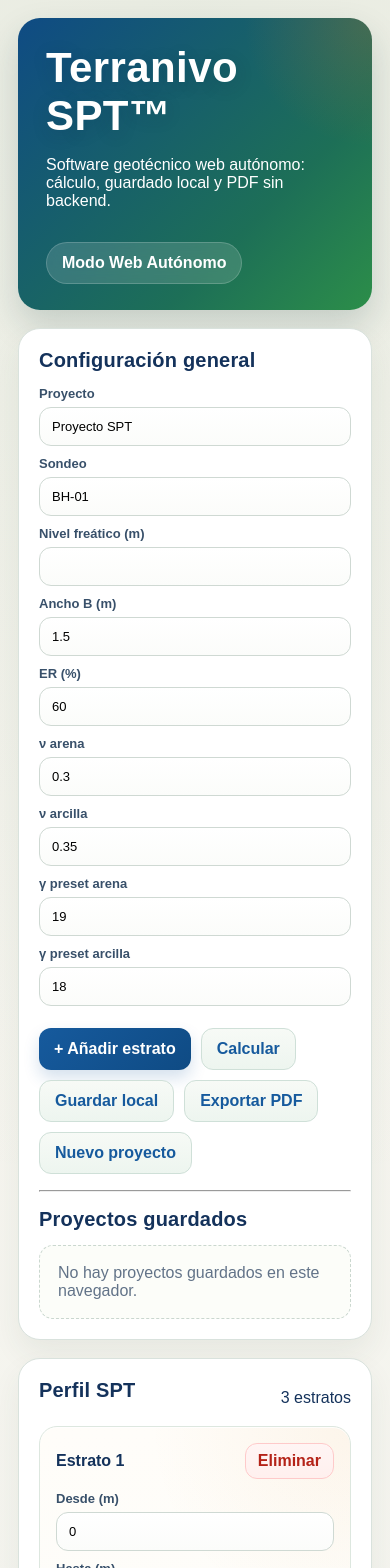
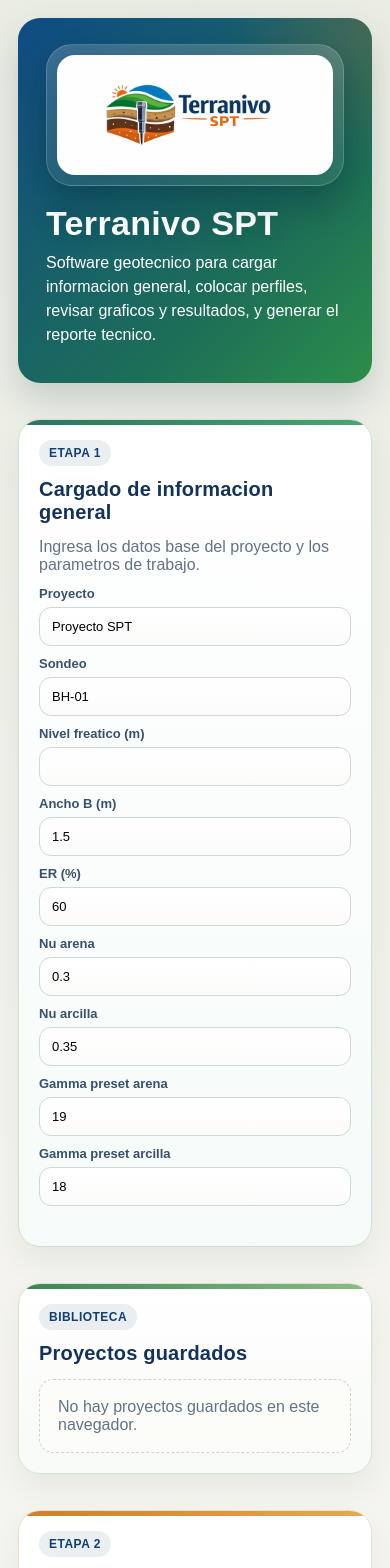
Before and after one commit to amariovp20-stack/terranivo-spt, a React (Vite) app in the folder frontend/: page / in a window 390 px wide. Shown: the top 1568 px of the page. Built offline with nearby package versions, Linux system fonts and the light colour scheme.

Commit message:
Improve staged UI and PDF export presentation

```diff
--- a/frontend/src/App.jsx
+++ b/frontend/src/App.jsx
@@ -22,8 +22,7 @@
   observations: '',
 })
 
-export default function App() {
-  const [config, setConfig] = useState({
+const initialConfig = {
   project: 'Proyecto SPT',
   borehole: 'BH-01',
   water_table: '',
@@ -33,14 +32,19 @@
   nu_clay: 0.35,
   gamma_preset_sand: 19.0,
   gamma_preset_clay: 18.0,
-  })
+}
 
-  const [layers, setLayers] = useState([
+const initialLayers = [
   layerTemplate(1, 0, 1.5, 'sand', 'SM', 8),
   layerTemplate(2, 1.5, 4.5, 'clay', 'CL', 12),
   layerTemplate(3, 4.5, 8.0, 'sand', 'SP', 22),
-  ])
+]
 
+const LOGO_PATH = '/terranivo-logo.jpeg'
+
+export default function App() {
+  const [config, setConfig] = useState(initialConfig)
+  const [layers, setLayers] = useState(initialLayers)
   const [result, setResult] = useState(null)
   const [error, setError] = useState('')
   const [saveMessage, setSaveMessage] = useState('')
@@ -93,9 +97,7 @@
   }
 
   const deleteLayer = (idx) => {
-    setLayers((prev) =>
-      prev.filter((x) => x.idx !== idx).map((x, i) => ({ ...x, idx: i + 1 }))
-    )
+    setLayers((prev) => prev.filter((x) => x.idx !== idx).map((x, i) => ({ ...x, idx: i + 1 })))
   }
 
   const calculate = () => {
@@ -161,7 +163,7 @@
   }
 
   const deleteProject = (projectId) => {
-    const ok = window.confirm('¿Deseas eliminar este proyecto local?')
+    const ok = window.confirm('Deseas eliminar este proyecto local?')
     if (!ok) return
 
     const updated = projects.filter((p) => p.id !== projectId)
@@ -170,57 +172,42 @@
   }
 
   const newProject = () => {
-    setConfig({
-      project: 'Proyecto SPT',
-      borehole: 'BH-01',
-      water_table: '',
-      footing_width_m: 1.5,
-      energy_ratio_percent: 60,
-      nu_sand: 0.3,
-      nu_clay: 0.35,
-      gamma_preset_sand: 19.0,
-      gamma_preset_clay: 18.0,
-    })
-
-    setLayers([
-      layerTemplate(1, 0, 1.5, 'sand', 'SM', 8),
-      layerTemplate(2, 1.5, 4.5, 'clay', 'CL', 12),
-      layerTemplate(3, 4.5, 8.0, 'sand', 'SP', 22),
-    ])
-
+    setConfig(initialConfig)
+    setLayers(initialLayers)
     setResult(null)
     setError('')
     setSaveMessage('')
   }
 
-  const downloadPdf = () => {
+  const downloadPdf = async () => {
     try {
       const computed = result || calculateSPT(payload)
       setResult(computed)
 
-      const doc = new jsPDF()
-      doc.setFontSize(18)
-      doc.text('Terranivo SPT™', 14, 18)
+      const doc = new jsPDF({
+        orientation: 'landscape',
+        unit: 'mm',
+        format: 'a4',
+      })
+      const logoDataUrl = await loadImageAsDataUrl(LOGO_PATH)
+      const reportDate = new Date().toLocaleDateString()
 
-      doc.setFontSize(11)
-      doc.text(`Proyecto: ${payload.config.project}`, 14, 28)
-      doc.text(`Sondeo: ${payload.config.borehole}`, 14, 34)
-      doc.text(`Fecha: ${new Date().toLocaleDateString()}`, 14, 40)
+      addPdfHeader(doc, logoDataUrl, payload, reportDate)
 
       autoTable(doc, {
-        startY: 48,
-        head: [['Parámetro', 'Valor']],
+        startY: 52,
+        head: [['Parametro', 'Valor']],
         body: [
-          ['Número de estratos', String(computed.summary.layer_count)],
+          ['Numero de estratos', String(computed.summary.layer_count)],
           ['Profundidad total', `${computed.summary.total_depth_m.toFixed(2)} m`],
           ['N60 promedio', computed.summary.n60_avg.toFixed(1)],
           ['(N1,60)* promedio', computed.summary.n160_avg.toFixed(1)],
           ['Es promedio', `${computed.summary.es_avg_mpa.toFixed(1)} MPa`],
-          ['ks promedio', `${computed.summary.ks_avg_mn_m3.toFixed(1)} MN/m³`],
+          ['ks promedio', `${computed.summary.ks_avg_mn_m3.toFixed(1)} MN/m3`],
           [
-            "φ' promedio",
+            "phi' promedio",
             computed.summary.phi_avg_deg !== null
-              ? `${computed.summary.phi_avg_deg.toFixed(1)}°`
+              ? `${computed.summary.phi_avg_deg.toFixed(1)} grados`
               : '-',
           ],
           [
@@ -230,31 +217,141 @@
               : '-',
           ],
         ],
+        theme: 'grid',
+        styles: {
+          fontSize: 10,
+          cellPadding: 3,
+          lineColor: [205, 214, 224],
+          lineWidth: 0.2,
+          textColor: [31, 41, 55],
+          overflow: 'linebreak',
+          valign: 'middle',
+        },
+        headStyles: {
+          fillColor: [15, 75, 132],
+          textColor: [255, 255, 255],
+          fontStyle: 'bold',
+        },
+        alternateRowStyles: {
+          fillColor: [247, 250, 252],
+        },
+        columnStyles: {
+          0: { cellWidth: 62, fontStyle: 'bold' },
+          1: { cellWidth: 58 },
+        },
+        margin: { top: 40, right: 14, bottom: 16, left: 14 },
+        didDrawPage: () => {
+          addPdfHeader(doc, logoDataUrl, payload, reportDate)
+          addPdfFooter(doc)
+        },
       })
 
       autoTable(doc, {
         startY: doc.lastAutoTable.finalY + 10,
-        head: [['#', 'Prof. (m)', 'Suelo', 'N60', '(N1,60)*', "φ'/Su", 'Es', 'ks']],
+        head: [['#', 'Prof. (m)', 'Suelo', 'N campo', 'N60', 'N60*', '(N1,60)*', "phi'/Su", 'Es', 'ks', 'Clasificacion']],
         body: computed.layers.map((x) => [
           String(x.idx),
           `${x.top.toFixed(2)}-${x.bottom.toFixed(2)}`,
           x.soil,
+          x.n_raw.toFixed(1),
           x.n60.toFixed(1),
+          x.n60_star.toFixed(1),
           x.n160_star.toFixed(1),
-          x.phi_deg !== null ? `${x.phi_deg.toFixed(1)}°` : `${x.su_kpa.toFixed(1)} kPa`,
-          x.es_mpa.toFixed(1),
-          x.ks_mn_m3.toFixed(1),
+          x.phi_deg !== null ? `${x.phi_deg.toFixed(1)} grados` : `${x.su_kpa.toFixed(1)} kPa`,
+          `${x.es_mpa.toFixed(1)} MPa`,
+          `${x.ks_mn_m3.toFixed(1)} MN/m3`,
+          x.classification,
         ]),
+        theme: 'grid',
+        styles: {
+          fontSize: 8.4,
+          cellPadding: 2.2,
+          lineColor: [210, 217, 226],
+          lineWidth: 0.2,
+          textColor: [31, 41, 55],
+          overflow: 'linebreak',
+          halign: 'center',
+          valign: 'middle',
+        },
+        headStyles: {
+          fillColor: [29, 111, 87],
+          textColor: [255, 255, 255],
+          fontStyle: 'bold',
+        },
+        bodyStyles: {
+          minCellHeight: 8,
+        },
+        alternateRowStyles: {
+          fillColor: [248, 251, 249],
+        },
+        columnStyles: {
+          0: { cellWidth: 10 },
+          1: { cellWidth: 24 },
+          2: { cellWidth: 16 },
+          3: { cellWidth: 18 },
+          4: { cellWidth: 16 },
+          5: { cellWidth: 18 },
+          6: { cellWidth: 20 },
+          7: { cellWidth: 32, halign: 'left' },
+          8: { cellWidth: 18 },
+          9: { cellWidth: 20 },
+          10: { cellWidth: 34, halign: 'left' },
+        },
+        margin: { top: 40, right: 14, bottom: 16, left: 14 },
+        didDrawPage: () => {
+          addPdfHeader(doc, logoDataUrl, payload, reportDate)
+          addPdfFooter(doc)
+        },
       })
 
-      let y = doc.lastAutoTable.finalY + 10
-      const lines = doc.splitTextToSize(computed.report_text, 180)
-      if (y > 240) {
+      const reportLines = doc.splitTextToSize(computed.report_text, 260)
+      let y = doc.lastAutoTable.finalY + 12
+      const pageHeight = doc.internal.pageSize.getHeight()
+      const bottomLimit = pageHeight - 22
+
+      doc.setFontSize(15)
+      if (y > bottomLimit - 20) {
         doc.addPage()
-        y = 20
+        addPdfHeader(doc, logoDataUrl, payload, reportDate)
+        addPdfFooter(doc)
+        y = 52
       }
+      doc.setTextColor(15, 63, 118)
+      doc.text('Reporte tecnico', 14, y)
+      y += 8
+
       doc.setFontSize(10)
-      doc.text(lines, 14, y)
+      doc.setTextColor(33, 37, 41)
+
+      reportLines.forEach((line) => {
+        if (y > bottomLimit) {
+          doc.addPage()
+          addPdfHeader(doc, logoDataUrl, payload, reportDate)
+          addPdfFooter(doc)
+          y = 52
+        }
+        doc.text(line, 14, y)
+        y += 5.4
+      })
+
+      if (y > bottomLimit - 8) {
+        doc.addPage()
+        addPdfHeader(doc, logoDataUrl, payload, reportDate)
+        addPdfFooter(doc)
+        y = pageHeight - 12
+      } else {
+        y += 4
+      }
+
+      doc.setFontSize(10)
+      doc.setTextColor(79, 91, 105)
+      doc.text('Marca registrada: Geoservi Lab', 14, Math.min(y, pageHeight - 12))
+
+      const pageCount = doc.getNumberOfPages()
+      for (let page = 1; page <= pageCount; page += 1) {
+        doc.setPage(page)
+        addPdfFooter(doc, page, pageCount)
+      }
 
       doc.save(`TerranivoSPT_${payload.config.borehole || 'Reporte'}.pdf`)
     } catch (err) {
@@ -265,16 +362,25 @@
   return (
     <div className="page">
       <section className="hero">
+        <div className="heroBrand">
+          <div className="heroLogoFrame">
+            <img className="heroLogo" src={LOGO_PATH} alt="Logo de Terranivo SPT" />
+          </div>
           <div>
-          <h1>Terranivo SPT™</h1>
-          <p>Software geotécnico web autónomo: cálculo, guardado local y PDF sin backend.</p>
+            <h1>Terranivo SPT</h1>
+            <p>
+              Software geotecnico para cargar informacion general, colocar perfiles,
+              revisar graficos y resultados, y generar el reporte tecnico.
+            </p>
           </div>
-        <div className="heroBadge">Modo Web Autónomo</div>
+        </div>
       </section>
 
-      <div className="layout">
-        <aside className="panel stickyPanel">
-          <h2>Configuración general</h2>
+      <section className="topStageGrid">
+        <section className="panel panelGeneral topStagePanel">
+          <div className="stageTag">Etapa 1</div>
+          <h2>Cargado de informacion general</h2>
+          <p className="sectionLead">Ingresa los datos base del proyecto y los parametros de trabajo.</p>
 
           <div className="grid2">
             <Field label="Proyecto">
@@ -293,7 +399,7 @@
           </div>
 
           <div className="grid2">
-            <Field label="Nivel freático (m)">
+            <Field label="Nivel freatico (m)">
               <input
                 type="number"
                 step="0.01"
@@ -322,7 +428,7 @@
               />
             </Field>
 
-            <Field label="ν arena">
+            <Field label="Nu arena">
               <input
                 type="number"
                 step="0.01"
@@ -333,7 +439,7 @@
           </div>
 
           <div className="grid2">
-            <Field label="ν arcilla">
+            <Field label="Nu arcilla">
               <input
                 type="number"
                 step="0.01"
@@ -342,7 +448,7 @@
               />
             </Field>
 
-            <Field label="γ preset arena">
+            <Field label="Gamma preset arena">
               <input
                 type="number"
                 step="0.1"
@@ -353,7 +459,7 @@
           </div>
 
           <div className="grid2">
-            <Field label="γ preset arcilla">
+            <Field label="Gamma preset arcilla">
               <input
                 type="number"
                 step="0.1"
@@ -363,31 +469,10 @@
             </Field>
             <div />
           </div>
+        </section>
 
-          <div className="buttonRow">
-            <button onClick={addLayer}>+ Añadir estrato</button>
-            <button className="secondary" onClick={calculate}>
-              Calcular
-            </button>
-            <button className="secondary" onClick={saveProject}>
-              Guardar local
-            </button>
-            <button className="secondary" onClick={downloadPdf}>
-              Exportar PDF
-            </button>
-            <button className="secondary" onClick={newProject}>
-              Nuevo proyecto
-            </button>
-          </div>
-
-          {error && <div className="alert">{error}</div>}
-          {saveMessage && (
-            <div className="alert" style={{ background: '#ecfdf5', color: '#166534' }}>
-              {saveMessage}
-            </div>
-          )}
-
-          <hr style={{ margin: '16px 0' }} />
+        <section className="panel panelProjects topStagePanel">
+          <div className="stageTag">Biblioteca</div>
           <h2>Proyectos guardados</h2>
 
           {projects.length === 0 ? (
@@ -412,12 +497,29 @@
               ))}
             </div>
           )}
-        </aside>
+        </section>
+      </section>
+
+      {error && <div className="alert">{error}</div>}
+      {saveMessage && (
+        <div className="alert" style={{ background: '#ecfdf5', color: '#166534' }}>
+          {saveMessage}
+        </div>
+      )}
+
+      <div className="layout">
+        <aside className="stack stickyPanel" />
 
         <main className="stack">
-          <section className="panel">
+          <section className="panel panelLayers">
+            <div className="stageTag">Etapa 2</div>
             <div className="sectionHeader">
-              <h2>Perfil SPT</h2>
+              <div>
+                <h2>Colocacion de perfiles con su informacion</h2>
+                <p className="sectionLead">
+                  Completa cada estrato del perfil SPT con sus datos geotecnicos y observaciones.
+                </p>
+              </div>
               <span>{layers.length} estratos</span>
             </div>
 
@@ -429,11 +531,17 @@
                 onDelete={() => deleteLayer(layer.idx)}
               />
             ))}
+
+            <div className="sectionActions">
+              <button onClick={addLayer}>+ Anadir estrato</button>
+            </div>
           </section>
 
           <section className="twoCols">
-            <section className="panel">
-              <h2>Gráfico</h2>
+            <section className="panel panelChart">
+              <div className="stageTag">Etapa 3</div>
+              <h2>Graficos</h2>
+              <p className="sectionLead">Visualiza el perfil estratigrafico y la evolucion de los golpes.</p>
               <StratigraphyChart
                 layers={
                   result?.layers ||
@@ -446,8 +554,9 @@
               />
             </section>
 
-            <section className="panel">
-              <h2>Resumen</h2>
+            <section className="panel panelSummary">
+              <div className="stageTag">Etapa 3</div>
+              <h2>Resultados</h2>
               {result ? (
                 <div className="metrics">
                   <Metric label="Estratos" value={result.summary.layer_count} />
@@ -466,27 +575,52 @@
                   />
                   <Metric
                     label="ks promedio"
-                    value={`${result.summary.ks_avg_mn_m3.toFixed(1)} MN/m³`}
+                    value={`${result.summary.ks_avg_mn_m3.toFixed(1)} MN/m3`}
                   />
                 </div>
               ) : (
-                <div className="emptyBox">Ejecuta el cálculo para ver el resumen.</div>
+                <div className="emptyBox">Ejecuta el calculo al final para ver el resumen.</div>
               )}
             </section>
           </section>
 
-          <section className="panel">
+          <section className="panel panelResults">
+            <div className="stageTag">Etapa 3</div>
             <h2>Tabla de resultados</h2>
-            {result ? <ResultsTable rows={result.layers} /> : <div className="emptyBox">Sin resultados aún.</div>}
+            {result ? <ResultsTable rows={result.layers} /> : <div className="emptyBox">Sin resultados aun.</div>}
+          </section>
+
+          <section className="panel panelReport">
+            <div className="stageTag">Etapa 4</div>
+            <h2>Reporte tecnico</h2>
+            <pre className="reportBox">{result?.report_text || 'Sin reporte generado.'}</pre>
+            <small className="reportSignature">Marca registrada: Geoservi Lab</small>
+          </section>
+
+          <section className="panel actionPanel">
+            <div className="stageTag">Cierre</div>
+            <h2>Acciones finales</h2>
+            <p className="sectionLead">
+              Al finalizar las etapas, usa estos botones para calcular, exportar, guardar o iniciar un proyecto nuevo.
+            </p>
+            <div className="buttonRow">
+              <button onClick={calculate}>Calcular</button>
+              <button className="secondary" onClick={downloadPdf}>
+                Exportar PDF
+              </button>
+              <button className="secondary" onClick={saveProject}>
+                Guardado local
+              </button>
+              <button className="secondary" onClick={newProject}>
+                Nuevo proyecto
+              </button>
+            </div>
           </section>
 
           <section className="panel">
-            <h2>Borrador de reporte técnico</h2>
-            <pre className="reportBox">{result?.report_text || 'Sin reporte generado.'}</pre>
-          </section>
-
-          <section className="panel">
-            <small>© 2026 Terranivo SPT™. Guardado local por navegador.</small>
+            <small>
+              © 2026 Terranivo SPT. Marca registrada: Geoservi Lab. Guardado local por navegador.
+            </small>
           </section>
         </main>
       </div>
@@ -534,12 +668,12 @@
             <th>N60</th>
             <th>N*60</th>
             <th>(N1,60)*</th>
-            <th>γ</th>
-            <th>φ' / Su</th>
+            <th>Gamma</th>
+            <th>Phi / Su</th>
             <th>Es</th>
             <th>M</th>
             <th>ks</th>
-            <th>Clasificación</th>
+            <th>Clasificacion</th>
           </tr>
         </thead>
         <tbody>
@@ -547,7 +681,7 @@
             <tr key={row.idx}>
               <td>{row.idx}</td>
               <td>
-                {row.top.toFixed(2)}–{row.bottom.toFixed(2)}
+                {row.top.toFixed(2)}-{row.bottom.toFixed(2)}
               </td>
               <td>{row.soil}</td>
               <td>{row.n_raw.toFixed(1)}</td>
@@ -555,7 +689,9 @@
               <td>{row.n60_star.toFixed(1)}</td>
               <td>{row.n160_star.toFixed(1)}</td>
               <td>{row.gamma.toFixed(1)}</td>
-              <td>{row.phi_deg !== null ? `${row.phi_deg.toFixed(1)}°` : `${row.su_kpa.toFixed(1)} kPa`}</td>
+              <td>
+                {row.phi_deg !== null ? `${row.phi_deg.toFixed(1)} grados` : `${row.su_kpa.toFixed(1)} kPa`}
+              </td>
               <td>{row.es_mpa.toFixed(1)}</td>
               <td>{row.m_mpa.toFixed(1)}</td>
               <td>{row.ks_mn_m3.toFixed(1)}</td>
@@ -567,3 +703,70 @@
     </div>
   )
 }
+
+function addWatermark(doc) {
+  const width = doc.internal.pageSize.getWidth()
+  const height = doc.internal.pageSize.getHeight()
+
+  doc.saveGraphicsState()
+  doc.setTextColor(225, 230, 236)
+  doc.setFontSize(42)
+  doc.text('GEOSERVI LAB', width / 2, height / 2, {
+    align: 'center',
+    angle: 35,
+  })
+  doc.restoreGraphicsState()
+}
+
+function addPdfHeader(doc, logoDataUrl, payload, reportDate) {
+  addWatermark(doc)
+  doc.addImage(logoDataUrl, 'JPEG', 14, 10, 56, 18)
+  doc.setFontSize(16)
+  doc.setTextColor(15, 63, 118)
+  doc.text('Informe tecnico SPT', 76, 18)
+  doc.setFontSize(10)
+  doc.setTextColor(55, 65, 81)
+  doc.text(`Proyecto: ${payload.config.project}`, 76, 26)
+  doc.text(`Sondeo: ${payload.config.borehole}`, 76, 32)
+  doc.text(`Fecha: ${reportDate}`, 220, 18, { align: 'right' })
+  doc.setDrawColor(210, 217, 226)
+  doc.line(14, 38, doc.internal.pageSize.getWidth() - 14, 38)
+}
+
+function addPdfFooter(doc, pageNumber, pageCount) {
+  const pageWidth = doc.internal.pageSize.getWidth()
+  const pageHeight = doc.internal.pageSize.getHeight()
+  doc.setDrawColor(220, 226, 232)
+  doc.line(14, pageHeight - 16, pageWidth - 14, pageHeight - 16)
+  doc.setFontSize(9)
+  doc.setTextColor(107, 114, 128)
+  doc.text('Marca registrada: Geoservi Lab', 14, pageHeight - 10)
+  if (pageNumber && pageCount) {
+    doc.text(`Pagina ${pageNumber} de ${pageCount}`, pageWidth - 14, pageHeight - 10, {
+      align: 'right',
+    })
+  }
+}
+
+function loadImageAsDataUrl(src) {
+  return new Promise((resolve, reject) => {
+    const image = new Image()
+    image.crossOrigin = 'anonymous'
+    image.onload = () => {
+      const canvas = document.createElement('canvas')
+      canvas.width = image.naturalWidth
+      canvas.height = image.naturalHeight
+      const ctx = canvas.getContext('2d')
+
+      if (!ctx) {
+        reject(new Error('No se pudo preparar el logo para el PDF.'))
+        return
+      }
+
+      ctx.drawImage(image, 0, 0)
+      resolve(canvas.toDataURL('image/jpeg'))
+    }
+    image.onerror = () => reject(new Error('No se pudo cargar el logo para el PDF.'))
+    image.src = src
+  })
+}
--- a/frontend/src/styles.css
+++ b/frontend/src/styles.css
@@ -30,13 +30,27 @@
   box-shadow: 0 16px 34px rgba(22, 62, 63, .18);
 }
 .heroBrand { display: flex; align-items: center; gap: 18px; }
+.heroLogoFrame {
+  display: flex;
+  align-items: center;
+  justify-content: center;
+  min-width: 340px;
+  padding: 10px;
+  border-radius: 26px;
+  background: linear-gradient(180deg, rgba(255,255,255,.18), rgba(255,255,255,.08));
+  border: 1px solid rgba(255,255,255,.18);
+  box-shadow: 0 18px 34px rgba(9, 32, 49, .26);
+  backdrop-filter: blur(6px);
+}
 .heroLogo {
-  width: 190px;
+  width: 320px;
   max-width: 42vw;
-  background: rgba(255,255,255,.97);
-  border-radius: 20px;
-  padding: 12px 14px;
-  box-shadow: 0 10px 22px rgba(17, 47, 57, .18);
+  height: 126px;
+  object-fit: cover;
+  object-position: center;
+  border-radius: 18px;
+  display: block;
+  filter: drop-shadow(0 10px 18px rgba(8, 30, 47, .18));
 }
 .hero h1 {
   margin: 0;
@@ -44,16 +58,14 @@
   letter-spacing: .01em;
   text-shadow: 0 4px 18px rgba(11, 38, 59, .18);
 }
-.heroBadge {
-  background: rgba(255,255,255,.14);
-  border: 1px solid rgba(255,255,255,.18);
-  padding: 11px 15px;
-  border-radius: 999px;
-  font-weight: 700;
-  backdrop-filter: blur(8px);
+.hero p {
+  margin: 8px 0 10px;
+  max-width: 760px;
+  line-height: 1.5;
 }
-.formFlow { margin-top: 18px; }
-.layout { display: grid; grid-template-columns: 360px 1fr; gap: 18px; margin-top: 18px; }
+.layout { display: grid; grid-template-columns: 120px 1fr; gap: 18px; margin-top: 18px; }
+.topStageGrid { display: grid; grid-template-columns: minmax(0, 1fr) 360px; gap: 18px; margin-top: 18px; }
+.topStagePanel { margin-top: 18px; }
 .stack { display: grid; gap: 18px; }
 .twoCols { display: grid; grid-template-columns: 360px 1fr; gap: 18px; }
 .panel {
@@ -109,6 +121,19 @@
 .panelReport::before { background: linear-gradient(90deg, #55626b, #8b9598); }
 .sectionActions { display: flex; align-items: center; gap: 12px; flex-wrap: wrap; }
 .sectionLead { margin: 0 0 12px; color: var(--muted); }
+.stageTag {
+  display: inline-flex;
+  align-items: center;
+  margin-bottom: 12px;
+  padding: 6px 10px;
+  border-radius: 999px;
+  background: rgba(20, 50, 91, .08);
+  color: var(--blue-2);
+  font-size: 12px;
+  font-weight: 800;
+  letter-spacing: .04em;
+  text-transform: uppercase;
+}
 .actionPanel { border-color: #d4e3da; background: linear-gradient(180deg, #ffffff, #f6faf4); }
 .actionPanel::before { background: linear-gradient(90deg, #0f4b84, #d97706, #2f7d4b); }
 .stickyPanel { position: sticky; top: 12px; align-self: start; }
@@ -178,26 +203,6 @@
 }
 .layerHead { display: flex; justify-content: space-between; align-items: center; gap: 12px; margin-bottom: 12px; }
 .alert { margin-top: 12px; background: #fff1f2; border: 1px solid #fecdd3; color: #9f1239; border-radius: 12px; padding: 12px; }
-.projectsPanel { margin-top: 18px; padding-top: 18px; border-top: 1px solid #e5ebf4; }
-.projectList { display: grid; gap: 10px; }
-.projectItem {
-  width: 100%;
-  text-align: left;
-  display: grid;
-  gap: 4px;
-  background: #f8fbf8;
-  color: var(--text);
-  border: 1px solid #d8e6de;
-  padding: 12px 14px;
-}
-.projectItem span,
-.projectItem small { color: var(--muted); }
-.projectItem.active {
-  border-color: #7eb49d;
-  background: #eef8f1;
-  box-shadow: inset 0 0 0 1px #cfe6d8;
-}
-.compactBox { padding: 14px; }
 .metrics { display: grid; grid-template-columns: repeat(2, 1fr); gap: 10px; }
 .metric { background: var(--soft); border: 1px solid #dde7df; border-radius: 14px; padding: 14px; display: grid; gap: 6px; }
 .metric small { color: var(--muted); }
@@ -207,26 +212,25 @@
 th, td { border-bottom: 1px solid #e4ebe5; padding: 9px 8px; text-align: center; font-size: 13px; }
 th { background: #f7faf5; position: sticky; top: 0; }
 .reportBox { white-space: pre-wrap; background: #fcfdf9; border: 1px solid #e3e9df; border-radius: 14px; padding: 14px; font-size: 13px; line-height: 1.55; }
+.reportSignature {
+  display: block;
+  margin-top: 12px;
+  color: var(--muted);
+  text-align: right;
+  font-weight: 700;
+}
 .chartCard { background: #fcfdf9; border: 1px solid #e3e9df; border-radius: 14px; padding: 12px; }
 .chartTitle { font-size: 13px; color: var(--muted); margin-bottom: 8px; }
 .emptyBox { border: 1px dashed #cad7cf; border-radius: 14px; padding: 18px; color: var(--muted); background: #fcfdf9; }
-.siteFooter {
-  margin-top: 24px;
-  padding: 18px 8px 10px;
-  text-align: center;
-  color: var(--muted);
-  font-size: 13px;
-}
-.siteFooter p {
-  margin: 4px 0;
-}
 @media (max-width: 1200px) {
-  .layout, .twoCols { grid-template-columns: 1fr; }
+  .layout, .twoCols, .topStageGrid { grid-template-columns: 1fr; }
   .stickyPanel { position: static; }
 }
 @media (max-width: 820px) {
   .grid2, .grid3, .grid4, .metrics { grid-template-columns: 1fr; }
   .hero { flex-direction: column; align-items: flex-start; }
   .heroBrand { flex-direction: column; align-items: flex-start; }
-  .heroLogo { width: 160px; }
+  .heroLogoFrame { min-width: 0; width: 100%; }
+  .heroLogo { width: 100%; max-width: 320px; height: 120px; }
+  .hero h1 { font-size: 34px; }
 }
```
Lines whose indentation alone changed are shown as unchanged.
